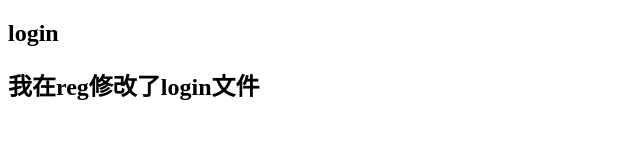
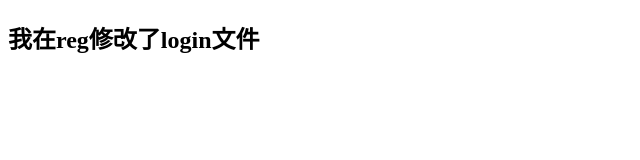
Before and after one commit to FJie7180/project, a plain HTML site: page login.html in a window 1280 px wide. Shown: the whole page, without its empty margins (0-640 px from the left). Drawn offline with Linux system fonts and the light colour scheme.

Commit message:
在reg分支上修改login

```diff
--- a/login.html
+++ b/login.html
@@ -9,7 +9,6 @@
 </head>
 
 <body>
-    <h2>login</h2>
     <h2>我在reg修改了login文件</h2>
 </body>
 
```
